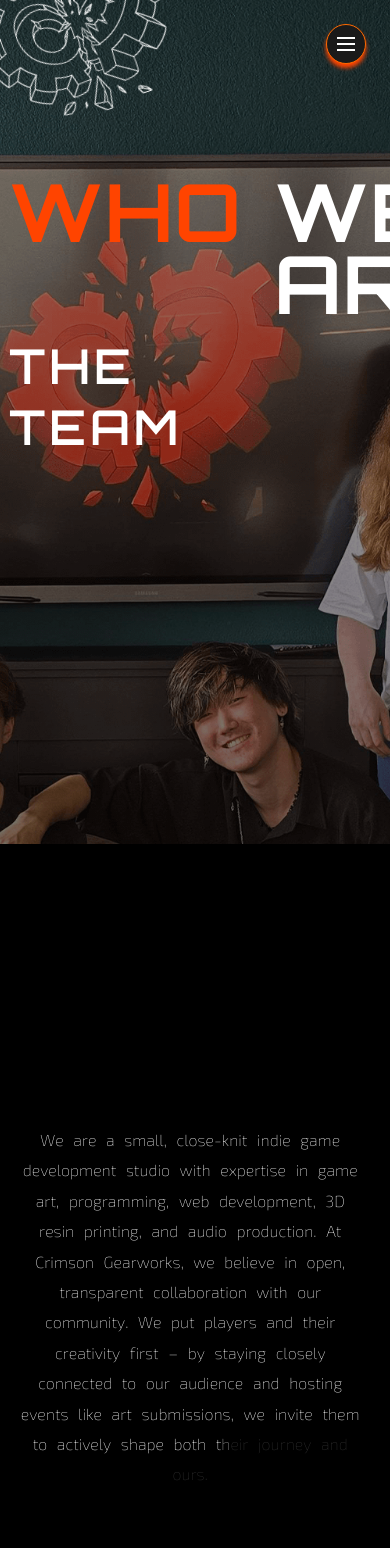
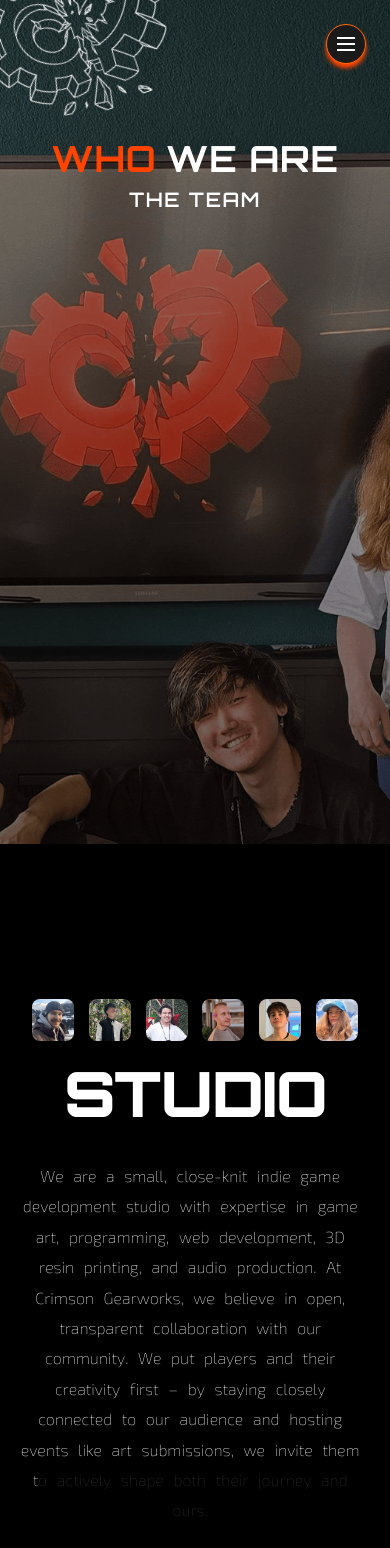
Before and after one commit to JSss10/crimson-gearworks-app, a Next.js app in the folder crimson-gearworks-app/: page /about-us in a window 390 px wide. Shown: the top 1548 px of the page. Built offline with nearby package versions, Linux system fonts and the light colour scheme.

Commit message:
feat(about-us): add responsive layout

```diff
--- a/crimson-gearworks-app/src/components/features/polaroid-scene.tsx
+++ b/crimson-gearworks-app/src/components/features/polaroid-scene.tsx
@@ -5,10 +5,10 @@ import type { Engine as EngineType, Bodies as BodiesType, Body as BodyType } fro
 import { Engine, Composite, Bodies, Body } from "matter-js";
 import styles from "@/styles/features/polaroid-scene.module.css";
 
-const POLAROID_W = 200;
-const POLAROID_H = 225;
-const BODY_W = 100;
-const BODY_H = 200;
+const BASE_POLAROID_W = 200;
+const BASE_POLAROID_H = 225;
+const BASE_BODY_W = 100;
+const BASE_BODY_H = 200;
 const BOUNDARY_THICKNESS = 50;
 
 function rand(min: number, max: number) {
@@ -17,6 +17,14 @@ function rand(min: number, max: number) {
 
 function hypot(a: number, b: number) {
   return Math.sqrt(a * a + b * b);
+}
+
+function scaleFromWidth(w: number) {
+  if (w < 390) return 0.55;
+  if (w < 600) return 0.65;
+  if (w < 768) return 0.75;
+  if (w < 1024) return 0.9;
+  return 1;
 }
 
 export type PolaroidSceneProps = {
@@ -34,7 +42,7 @@ export default function PolaroidScene({
 }: PolaroidSceneProps) {
   const containerRef = useRef<HTMLDivElement | null>(null);
   const engineRef = useRef<EngineType | null>(null);
-  const itemsRef = useRef<Array<{ body: BodyType; el: HTMLDivElement }>>([]);
+  const itemsRef = useRef<Array<{ body: BodyType; el: HTMLDivElement; w: number; h: number }>>([]);
   const boundariesRef = useRef<BodyType[]>([]);
   const rafRef = useRef<number | null>(null);
   const lastMouseRef = useRef<{ x: number; y: number }>({ x: -1, y: -1 });
@@ -48,6 +56,11 @@ export default function PolaroidScene({
     const engine = Engine.create();
     engine.gravity.y = 0;
     engineRef.current = engine;
+
+    const getSize = () => {
+      const rect = container.getBoundingClientRect();
+      return { w: rect.width, h: rect.height };
+    };
 
     const addBoundaries = (w: number, h: number) => {
       const halfT = BOUNDARY_THICKNESS / 2;
@@ -69,20 +82,23 @@ export default function PolaroidScene({
       boundariesRef.current = [];
     };
 
-    const getSize = () => {
-      const rect = container.getBoundingClientRect();
-      return { w: rect.width, h: rect.height };
-    };
+    const { w, h } = getSize();
+    const scale = scaleFromWidth(w);
 
-    const { w, h } = getSize();
+    const PW = Math.round(BASE_POLAROID_W * scale);
+    const PH = Math.round(BASE_POLAROID_H * scale);
+    const BW = Math.round(BASE_BODY_W * scale);
+    const BH = Math.round(BASE_BODY_H * scale);
+
     addBoundaries(w, h);
 
-    const MARGIN = 100;
+    const MARGIN = Math.max(60, Math.round(100 * scale));
+
     for (let i = 0; i < srcs.length; i++) {
       const x = rand(MARGIN, w - MARGIN);
       const y = rand(MARGIN, h - MARGIN);
 
-      const body = Bodies.rectangle(x, y, BODY_W, BODY_H, {
+      const body = Bodies.rectangle(x, y, BW, BH, {
         frictionAir: 0.075,
         restitution: 0.25,
         density: 0.002,
@@ -92,7 +108,9 @@ export default function PolaroidScene({
 
       const el = document.createElement("div");
       el.className = styles.item;
-      el.style.transform = `translate3d(${x - POLAROID_W / 2}px, ${y - POLAROID_H / 2}px, 0) rotate(${body.angle}rad)`;
+      el.style.width = `${PW}px`;
+      el.style.height = `${PH}px`;
+      el.style.transform = `translate3d(${x - PW / 2}px, ${y - PH / 2}px, 0) rotate(${body.angle}rad)`;
 
       const img = document.createElement("img");
       img.src = srcs[i];
@@ -100,14 +118,14 @@ export default function PolaroidScene({
       el.appendChild(img);
 
       container.appendChild(el);
-      itemsRef.current.push({ body, el });
+      itemsRef.current.push({ body, el, w: PW, h: PH });
     }
 
     const tick = () => {
       Engine.update(engine, 1000 / 60);
-      for (const { body, el } of itemsRef.current) {
+      for (const { body, el, w, h } of itemsRef.current) {
         const { x, y } = body.position;
-        el.style.transform = `translate3d(${x - POLAROID_W / 2}px, ${y - POLAROID_H / 2}px, 0) rotate(${body.angle}rad)`;
+        el.style.transform = `translate3d(${x - w / 2}px, ${y - h / 2}px, 0) rotate(${body.angle}rad)`;
       }
       rafRef.current = requestAnimationFrame(tick);
     };
@@ -121,11 +139,12 @@ export default function PolaroidScene({
       if (hypot(x - last.x, y - last.y) <= 10) return;
       lastMouseRef.current = { x, y };
 
+      const influence = 150 * scale;
       for (const { body } of itemsRef.current) {
         const dx = x - body.position.x;
         const dy = y - body.position.y;
-        if (hypot(dx, dy) < 150) {
-          const forceMagnitude = 3;
+        if (hypot(dx, dy) < influence) {
+          const forceMagnitude = 3 * scale;
           Body.applyForce(
             body,
             { x: body.position.x, y: body.position.y },
--- a/crimson-gearworks-app/src/styles/about-us/index.module.css
+++ b/crimson-gearworks-app/src/styles/about-us/index.module.css
@@ -1,7 +1,12 @@
+:root {
+  --space-outer: clamp(1rem, 2.5vw, 3rem);
+}
+
 .container {
   position: relative;
-  height: 100vh;
   width: 100%;
+  min-height: 100dvh;
+  height: 100svh;
   overflow: hidden;
 }
 
@@ -9,13 +14,11 @@
   position: absolute;
   inset: 0;
 }
-
 .mediaInner {
   position: relative;
   width: 100%;
   height: 100%;
 }
-
 .media {
   object-fit: cover;
 }
@@ -23,7 +26,12 @@
 .overlay {
   position: absolute;
   inset: 0;
-  background: linear-gradient(180deg, rgba(0,0,0,0.35) 0%, rgba(0,0,0,0.45) 60%, rgba(0,0,0,0.55) 100%);
+  background: linear-gradient(
+    180deg,
+    rgba(0, 0, 0, 0.35) 0%,
+    rgba(0, 0, 0, 0.45) 60%,
+    rgba(0, 0, 0, 0.6) 100%
+  );
   pointer-events: none;
 }
 
@@ -37,36 +45,78 @@
 .heroInner {
   max-width: 1000px;
   margin: 0 auto;
-  padding: 3rem;
+  padding: var(--space-outer);
 }
 
 .titleLine {
-  font-size: 5rem;
+  font-size: clamp(2.25rem, 6vw + 0.25rem, 5.5rem);
   font-weight: 700;
   letter-spacing: 0.02em;
   line-height: 0.9;
   display: flex;
-  gap: 2rem;
+  gap: clamp(0.5rem, 2.5vw, 2rem);
   align-items: baseline;
   text-transform: uppercase;
 }
 
 .titleLineTwo {
   position: relative;
-  font-size: 3rem;
+  font-size: clamp(1.25rem, 3.5vw + 0.25rem, 3rem);
   font-weight: 600;
   letter-spacing: 0.08em;
-  margin-top: 1rem;
+  margin-top: 0.75rem;
   display: inline-flex;
   align-items: center;
   text-transform: uppercase;
-  gap: 2rem;
+  gap: clamp(0.5rem, 2vw, 2rem);
 }
 
 .orange {
   color: var(--color-primary);
 }
-
 .white {
   color: #fff;
 }
+
+@media (max-width: 1280px) {
+  .hero {
+    top: 12vh;
+    transform: translateX(-5%);
+  }
+}
+
+@media (max-width: 1024px) {
+  .hero {
+    top: 10vh;
+    transform: none;
+  }
+  .heroInner {
+    padding: clamp(1rem, 3vw, 2rem);
+  }
+}
+
+@media (max-width: 768px) {
+  .container {
+    min-height: 100dvh;
+    height: auto;
+  }
+  .hero {
+    position: relative;
+    top: 15vh;
+    text-align: center;
+  }
+  .titleLine {
+    flex-wrap: wrap;
+    justify-content: center;
+  }
+  .titleLineTwo {
+    justify-content: center;
+  }
+}
+
+@media (max-width: 480px) {
+  .heroInner {
+    padding-left: calc(env(safe-area-inset-left) + 1rem);
+    padding-right: calc(env(safe-area-inset-right) + 1rem);
+  }
+}
--- a/crimson-gearworks-app/src/styles/features/polaroid-scene.module.css
+++ b/crimson-gearworks-app/src/styles/features/polaroid-scene.module.css
@@ -1,7 +1,7 @@
 .container {
   position: relative;
   width: 100%;
-  height: 100vh;
+  height: 100dvh;
   overflow: visible;
 }
 
@@ -11,13 +11,14 @@
   left: 50%;
   transform: translate(-50%, -50%);
   pointer-events: none;
+  padding: 0 1rem;
 }
 
 .header h1 {
-  font-size: 6rem;
+  font-size: clamp(1.75rem, 4vw + 1rem, 6rem);
   font-weight: 500;
   letter-spacing: -0.05em;
-  line-height: 175%;
+  line-height: 1.4;
   text-align: center;
   text-transform: uppercase;
   margin: 0;
@@ -26,8 +27,6 @@
 
 .item {
   position: absolute;
-  width: 200px;
-  height: 225px;
   padding: 0.5em 0.5em 4em 0.5em;
   background: #000;
   will-change: transform;
@@ -40,3 +39,9 @@
   object-fit: cover;
   display: block;
 }
+
+@media (prefers-reduced-motion: reduce) {
+  .item {
+    transition: none;
+  }
+}
--- a/crimson-gearworks-app/src/styles/features/team-reveal.module.css
+++ b/crimson-gearworks-app/src/styles/features/team-reveal.module.css
@@ -1,26 +1,30 @@
 .section {
   position: relative;
-  width: 100vw;
-  height: 140vh;
+  width: 100%;
+  height: min(120dvh, 1200px);
   display: flex;
   flex-direction: column;
   justify-content: center;
   align-items: center;
-  gap: 2.5em;
+  gap: clamp(1rem, 2.5vw, 2.5em);
   overflow: hidden;
+  padding: clamp(0.5rem, 2vw, 2rem);
 }
 
 .profileImages {
-  width: max-content;
+  width: 100%;
+  max-width: 1100px;
   display: flex;
+  flex-wrap: wrap;
   justify-content: center;
   align-items: center;
+  gap: clamp(0.25rem, 1.2vw, 0.75rem);
 }
 
 .img {
   position: relative;
-  width: 70px;
-  height: 70px;
+  width: clamp(52px, 6.5vw, 80px);
+  height: clamp(52px, 6.5vw, 80px);
   padding: 5px;
   cursor: pointer;
   will-change: width, height;
@@ -37,19 +41,20 @@
 .profileNames {
   position: relative;
   width: 100%;
-  height: 20rem;
+  height: clamp(3rem, 16vw, 20rem);
   clip-path: polygon(0 0, 100% 0, 100% 100%, 0% 100%);
   overflow: hidden;
 }
 
-.name h1, .defaultName h1 {
+.name h1,
+.defaultName h1 {
   position: absolute;
   width: 100%;
   text-align: center;
   text-transform: uppercase;
-  font-size: 20rem;
+  font-size: clamp(2.5rem, 16vw, 20rem);
   font-weight: 900;
-  letter-spacing: -0.5rem;
+  letter-spacing: clamp(-0.05rem, -0.3vw, -0.5rem);
   line-height: 1;
   color: var(--color-primary);
   user-select: none;
@@ -59,7 +64,7 @@
 
 .defaultName h1 {
   transform: translateY(-100%);
-  color: var(--text-color-primary)!important;
+  color: var(--text-color-primary) !important;
 }
 
 .letter {
@@ -69,29 +74,18 @@
   will-change: transform;
 }
 
-@media (max-width: 900px) {
-  .section {
-    flex-direction: column-reverse;
+@media (prefers-reduced-motion: reduce) {
+  .img {
+    transition: none;
   }
-
-  .profileImages {
-    flex-wrap: wrap;
-    max-width: 90%;
-    justify-content: center;
-  }
-
-  .img {
-    width: 60px;
-    height: 60px;
-    padding: 2.5px;
-  }
-
-  .name h1 {
-    font-size: 4rem;
-    letter-spacing: 0;
-  }
-
-  .profileNames {
-    height: 4rem;
+  .letter {
+    transition: none;
   }
 }
+
+@media (max-width: 1024px) {
+  .section {
+    height: auto;
+    padding: 150px 0;
+  }
+}
```
Also changed, not shown: crimson-gearworks-app/src/app/about-us/page.tsx (+7 -6 lines), crimson-gearworks-app/src/components/features/team-reveal.tsx (+3 -6 lines).
